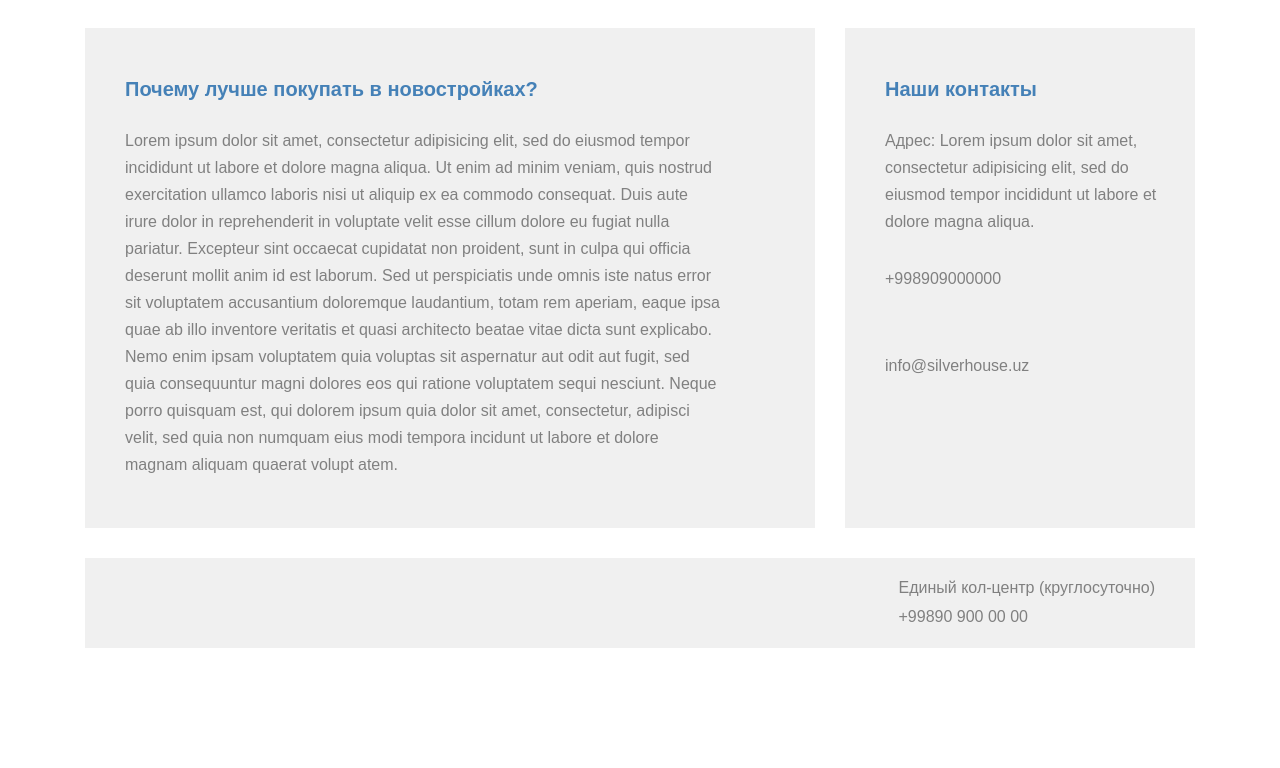
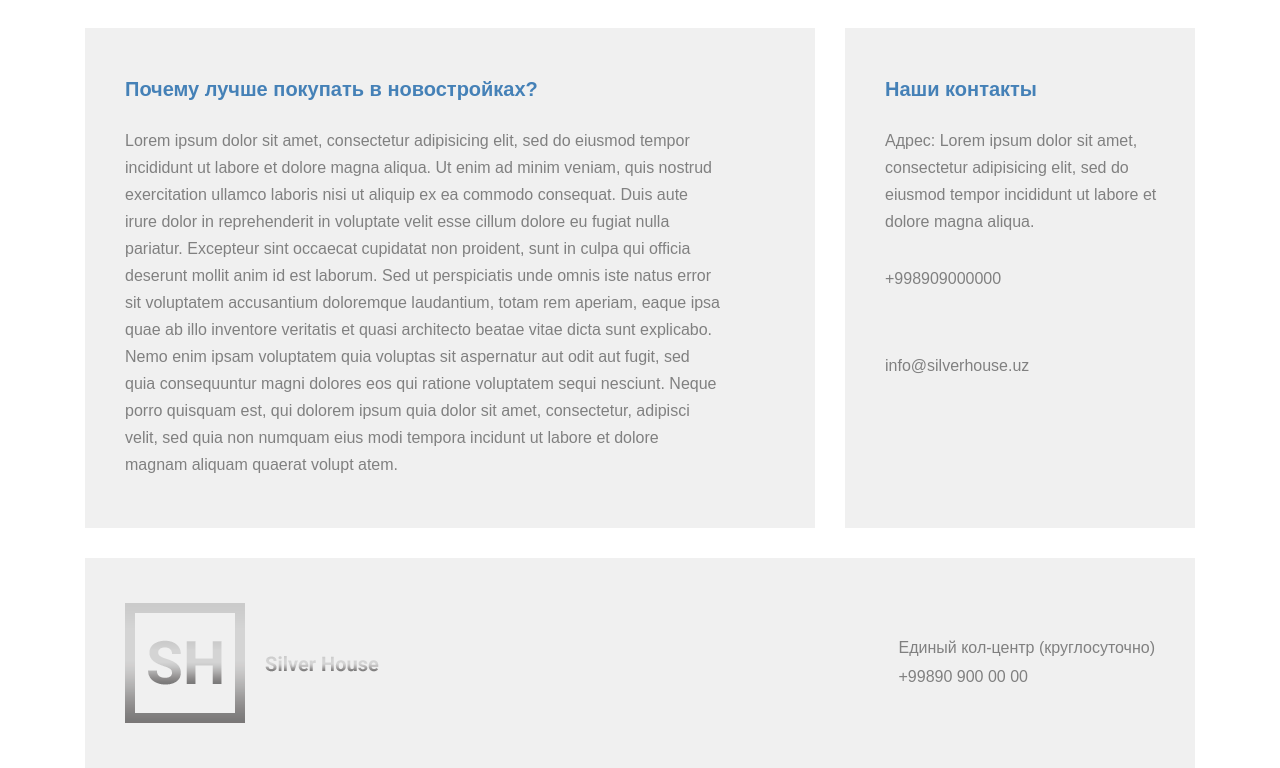
Before and after one commit to Jasur003/SilverHous, a plain HTML site: page index.html in a window 1280 px wide. Shown: the part 843-1611 px from the top of the page. Before the commit the page ends 1491 px from the top, so only its background shows below. Drawn offline with Linux system fonts and the light colour scheme.

Commit message:
SilverHouse

```diff
--- a/index.html
+++ b/index.html
@@ -50,7 +50,7 @@
     <footer class="foot">
         <div class="container">
             <li class="foot_box">
-                <a href="#!" class="foot_logo"><img src="./images/footer-logo.png.png" alt=""></a>
+                <a href="#!" class="foot_logo"><img src="./images/footer-logo.png" alt=""></a>
                 <ul class="foot_list">
                     <li><a href="#!" class="foot_link">Единый кол-центр (круглосуточно)</a></li>
                     <li><a href="tel:+998909000000" class="foot_link">+99890 900 00 00</a></li>
```
